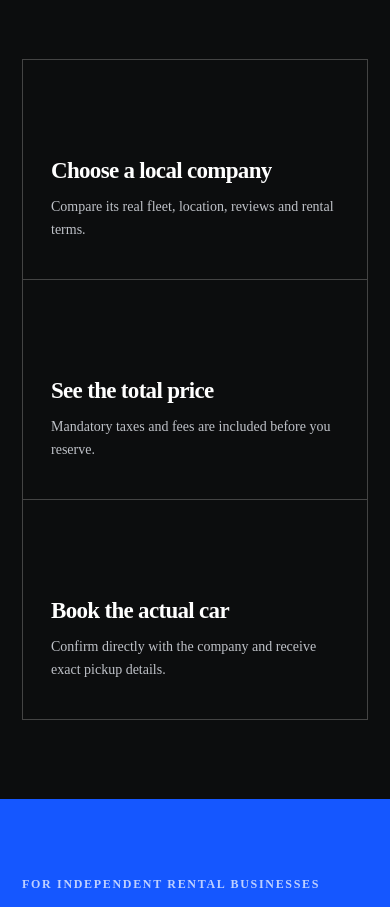
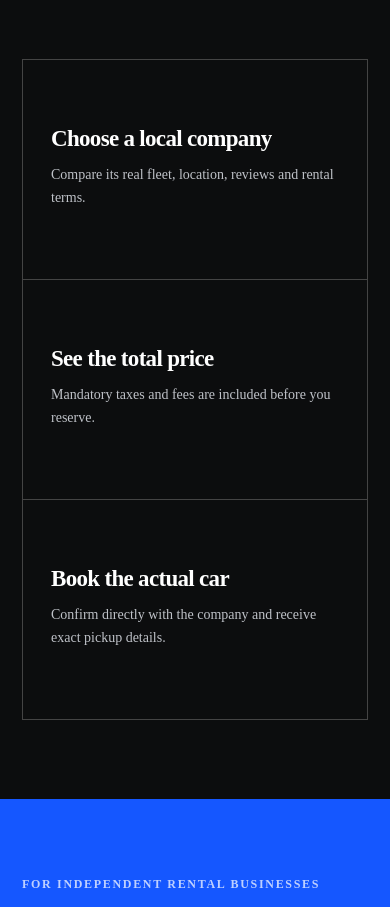
Before and after one commit to thevanrental/car-bookings, a React (Vite) app: page / in a window 390 px wide. Shown: the part 5000-5907 px from the top of the page. Built offline with nearby package versions, Linux system fonts and the light colour scheme.

Commit message:
Tighten spacing after removing step numbers

```diff
--- a/src/styles.css
+++ b/src/styles.css
@@ -110,8 +110,7 @@ h1 { margin: 0; max-width: 900px; font-size: clamp(64px, 9vw, 136px); line-heigh
 .how .section-heading { max-width: 850px; }
 .how ol { list-style: none; margin: 80px 0 0; padding: 0; display: grid; grid-template-columns: repeat(3, 1fr); border-top: 1px solid #444; border-left: 1px solid #444; }
 .how li { min-height: 300px; padding: 28px; border-right: 1px solid #444; border-bottom: 1px solid #444; }
-.how li > span { color: #8f939a; font-size: 12px; }
-.how h3 { margin: 110px 0 12px; font-size: 23px; letter-spacing: -.03em; }
+.how h3 { margin: 72px 0 12px; font-size: 23px; letter-spacing: -.03em; }
 .how li p { margin: 0; max-width: 330px; color: #bfc2c8; line-height: 1.6; font-size: 14px; }
 
 .pricing { background: var(--paper); }
@@ -176,7 +175,7 @@ footer > div { display: flex; gap: 22px; font-size: 12px; font-weight: 700; }
   .list-company a { justify-self: start; }
   .how ol { grid-template-columns: 1fr; }
   .how li { min-height: 220px; }
-  .how h3 { margin-top: 70px; }
+  .how h3 { margin-top: 38px; }
   footer { grid-template-columns: 1fr; gap: 22px; padding: 40px 22px; }
 }
 
```
